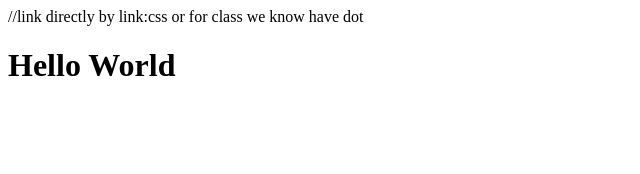
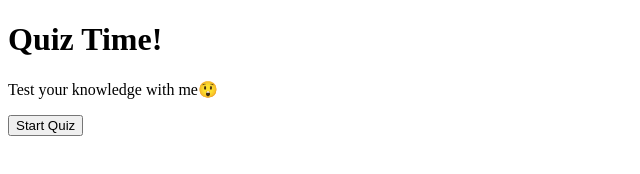
Before and after one commit to HarshNagpal07/Quiz-Game, a plain HTML site: page index.html in a window 1280 px wide. Shown: the whole page, without its empty margins (0-640 px from the left). Drawn offline with Linux system fonts and the light colour scheme.

Commit message:
first screen html🤟

```diff
--- a/index.html
+++ b/index.html
@@ -4,10 +4,16 @@
     <meta charset="UTF-8">
     <meta name="viewport" content="width=device-width, initial-scale=1.0">
     <title>Quiz Game</title>
-    <link rel="stylesheet" href="style.css">//link directly by link:css or for class we know have dot
+     <link rel="stylesheet" href="style.css"><!--link directly by link:css or for class we know have dot -->
 
 </head>
 <body>
-    <h1>Hello World</h1>
+    <div class="container">
+        <div class="screen active" id="start-screen">
+            <h1>Quiz Time!</h1>
+            <p>Test your knowledge with me😲</p>
+            <button id="start-btn">Start Quiz</button>
+        </div>
+    </div>
 </body>
 </html>
```
